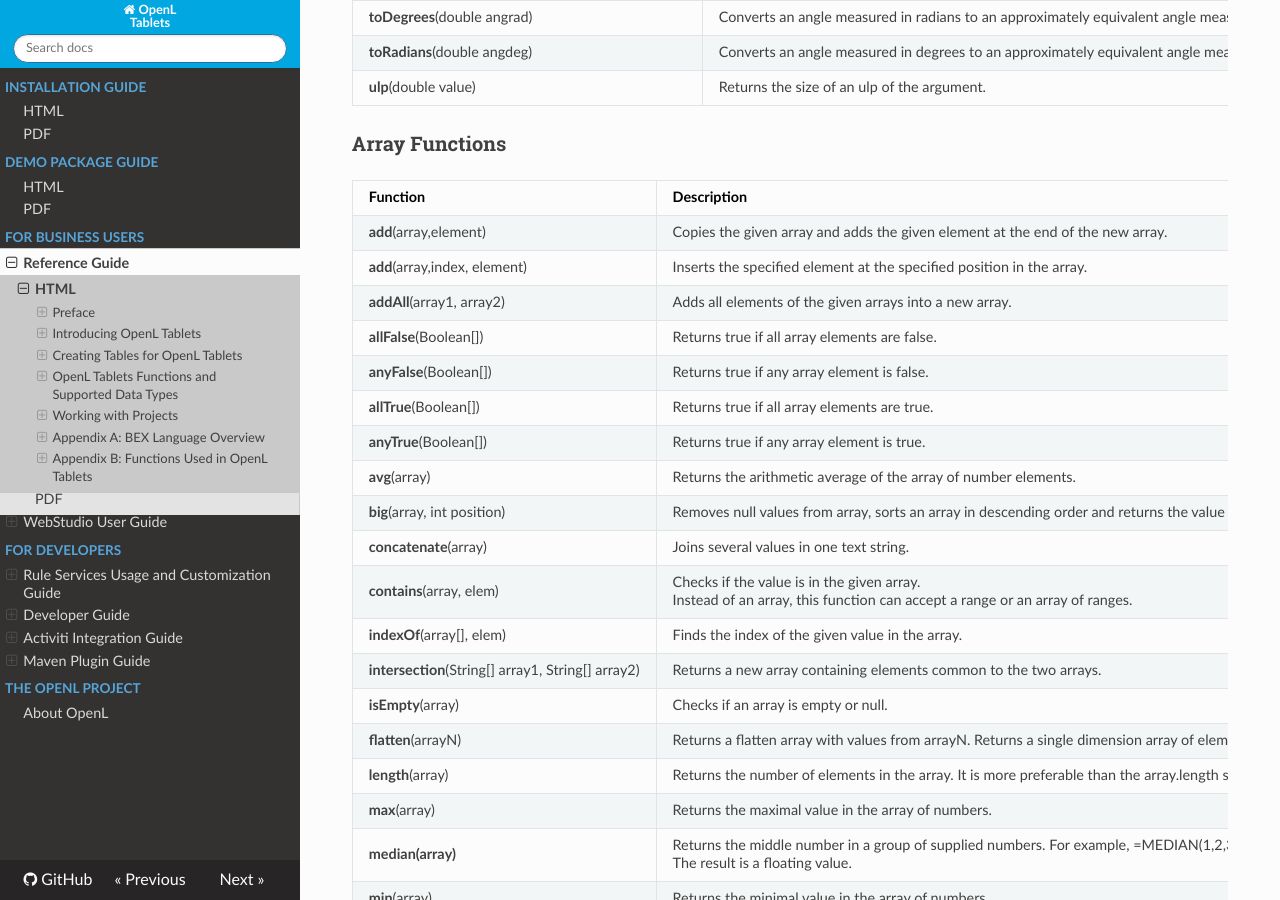
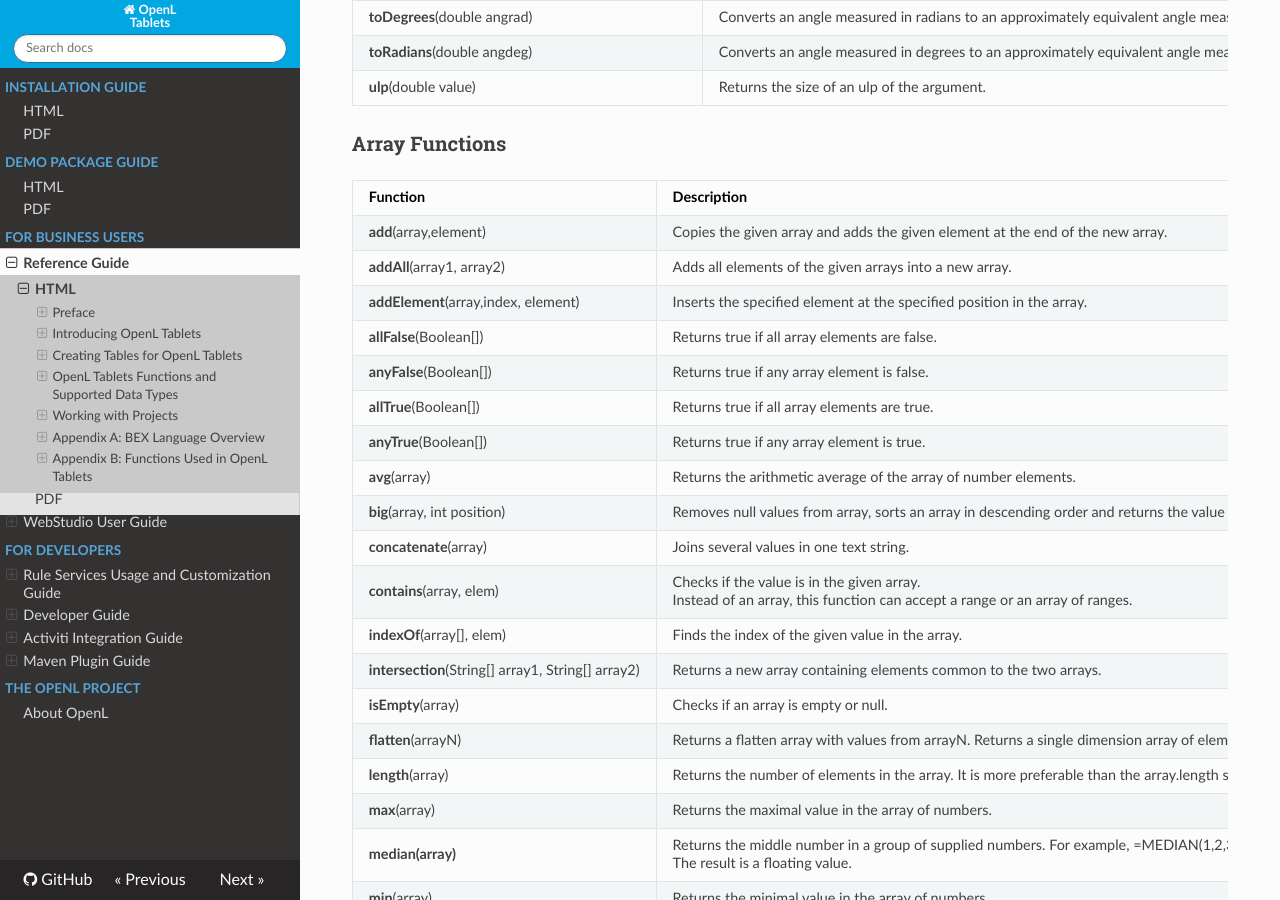
Before and after one commit to agradus/OpenLdocs, an MkDocs documentation site: the page built from docs/documentation/guides/reference_guide.md, in a window 1280 px wide and 900 px high, scrolled down 187877 px. Built offline with MkDocs 1.6.1, drawn with Linux system fonts in a browser that asks for light colours; nearby versions of some CDN libraries.

Commit message:
EPBDS-13462
EPBDS-13462

```diff
--- a/docs/documentation/guides/reference_guide.md
+++ b/docs/documentation/guides/reference_guide.md
@@ -4206,8 +4206,8 @@
 | Function                                                         | Description                                                                                                                          |
 |------------------------------------------------------------------|--------------------------------------------------------------------------------------------------------------------------------------|
 | **add**(array,element)                                           | Copies the given array and adds the given element at the end of the new array.                                                       |
-| **add**(array,index, element)                                    | Inserts the specified element at the specified position in the array.                                                                |
 | **addAll**(array1, array2)                                       | Adds all elements of the given arrays into a new array.                                                                              |
+| **addElement**(array,index, element)                             | Inserts the specified element at the specified position in the array.                                                                |
 | **allFalse**(Boolean[])                                          | Returns true if all array elements are false.                                                                                        |
 | **anyFalse**(Boolean[])                                          | Returns true if any array element is false.                                                                                          |
 | **allTrue**(Boolean[])                                           | Returns true if all array elements are true.                                                                                         |
```
